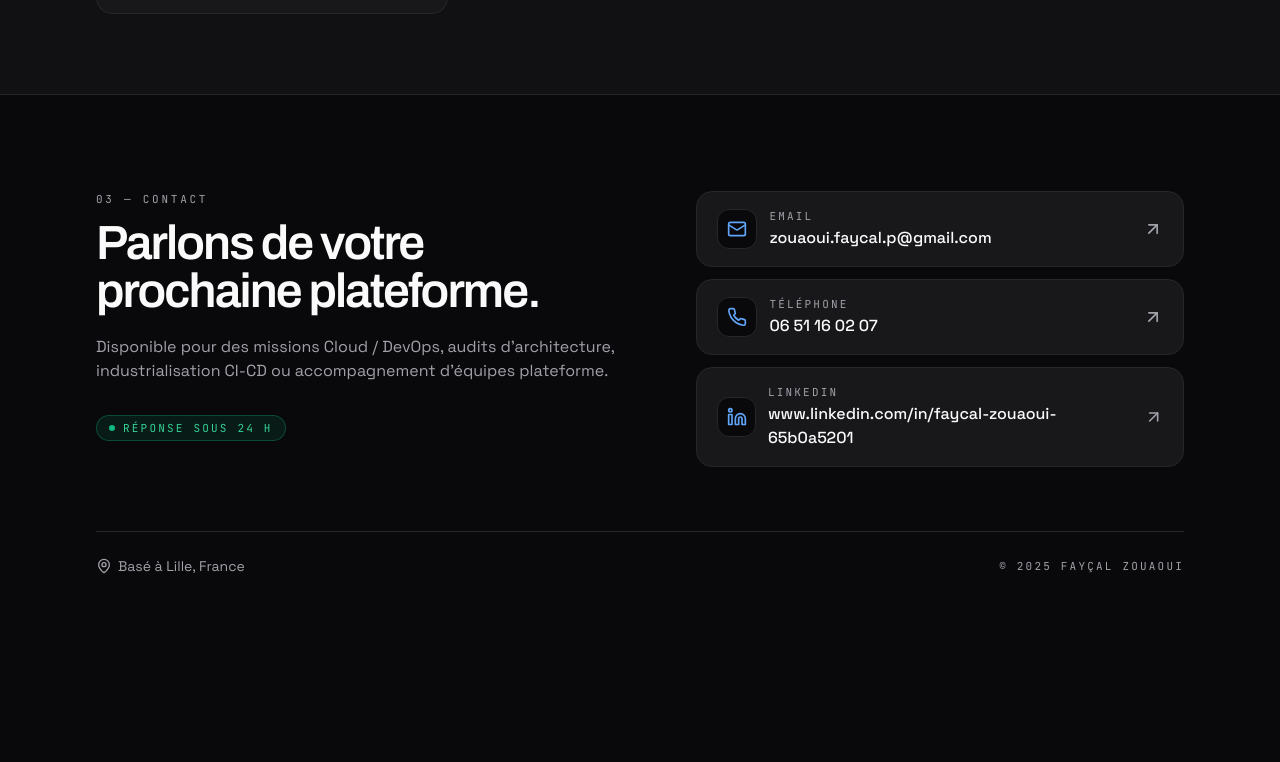
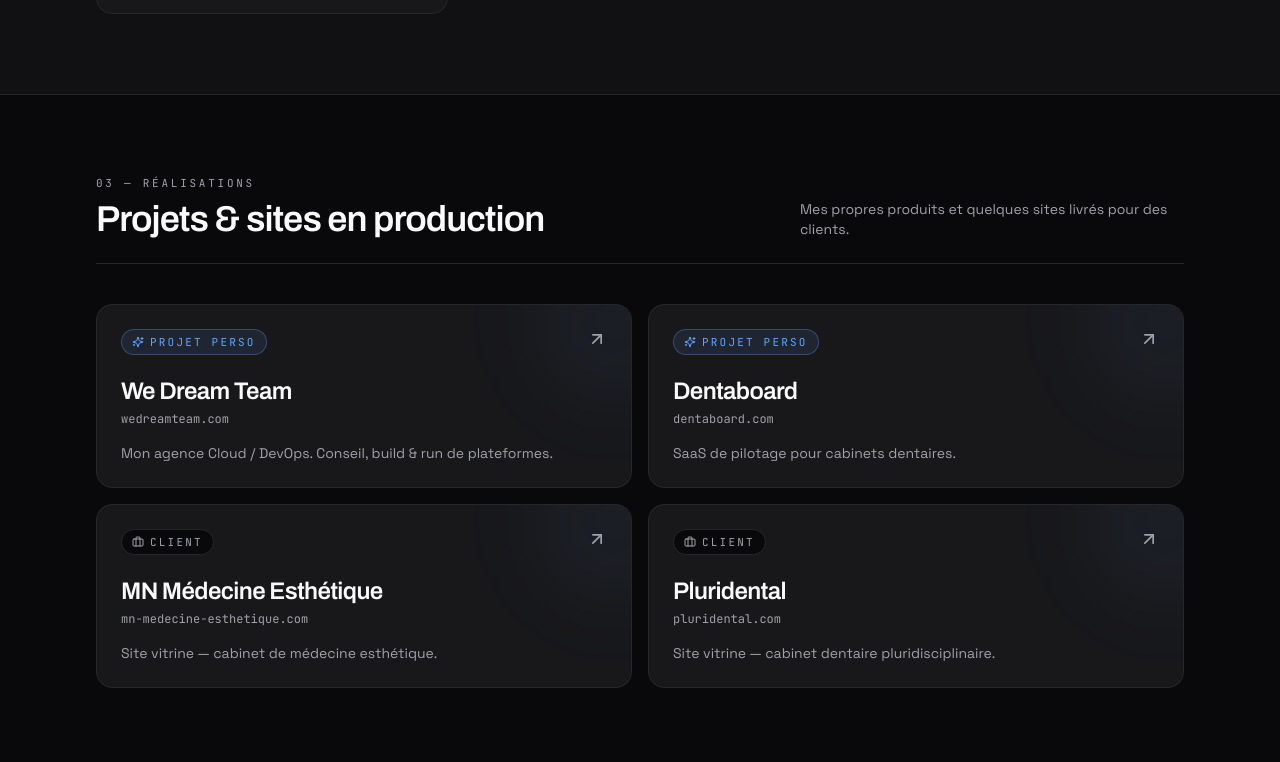
Before and after one commit to we-dream-team/cv, a Next.js app: page / in a window 1280 px wide. Shown: the part 6898-7660 px from the top of the page. Before the commit the page ends 7570 px from the top, so only its background shows below. Built offline with nearby package versions, Linux system fonts and the light colour scheme; no server answers.

Commit message:
feat: add Projects component to main page and update ContactFooter section number
- Integrated the Projects component into the main page for enhanced project visibility.
- Updated the section number in the ContactFooter from "03" to "04" for consistency.

```diff
--- a/src/app/_components/ContactFooter.tsx
+++ b/src/app/_components/ContactFooter.tsx
@@ -57,7 +57,7 @@ export function ContactFooter() {
         <div className="grid gap-12 md:grid-cols-[1.1fr_1fr] md:gap-16">
           <div>
             <p className="font-mono text-2xs uppercase tracking-[0.25em] text-muted-foreground">
-              03 — Contact
+              04 — Contact
             </p>
             <h2 className="mt-3 font-display text-4xl font-semibold leading-[1.05] tracking-tightest text-balance sm:text-5xl">
               Parlons de votre prochaine plateforme.
--- /dev/null
+++ b/src/app/_components/Projects.tsx
@@ -0,0 +1,125 @@
+'use client'
+
+import { ArrowUpRight, Briefcase, Sparkles } from 'lucide-react'
+
+type ProjectKind = 'perso' | 'client'
+
+type Project = {
+  name: string
+  domain: string
+  href: string
+  description: string
+  kind: ProjectKind
+}
+
+const PROJECTS: Project[] = [
+  {
+    name: 'We Dream Team',
+    domain: 'wedreamteam.com',
+    href: 'https://wedreamteam.com',
+    description: 'Mon agence Cloud / DevOps. Conseil, build & run de plateformes.',
+    kind: 'perso',
+  },
+  {
+    name: 'Dentaboard',
+    domain: 'dentaboard.com',
+    href: 'https://dentaboard.com',
+    description: 'SaaS de pilotage pour cabinets dentaires.',
+    kind: 'perso',
+  },
+  {
+    name: 'MN Médecine Esthétique',
+    domain: 'mn-medecine-esthetique.com',
+    href: 'https://mn-medecine-esthetique.com',
+    description: 'Site vitrine — cabinet de médecine esthétique.',
+    kind: 'client',
+  },
+  {
+    name: 'Pluridental',
+    domain: 'pluridental.com',
+    href: 'https://pluridental.com',
+    description: 'Site vitrine — cabinet dentaire pluridisciplinaire.',
+    kind: 'client',
+  },
+]
+
+const KIND_META: Record<ProjectKind, { label: string; icon: typeof Sparkles; classes: string }> = {
+  perso: {
+    label: 'Projet perso',
+    icon: Sparkles,
+    classes: 'border-accent/30 bg-accent/10 text-accent',
+  },
+  client: {
+    label: 'Client',
+    icon: Briefcase,
+    classes: 'border-border bg-background text-muted-foreground',
+  },
+}
+
+export function Projects() {
+  return (
+    <section
+      id="projets"
+      aria-labelledby="projets-heading"
+      className="relative border-t border-border py-16 sm:py-20"
+    >
+      <div className="mx-auto max-w-6xl px-6 sm:px-8">
+        <header className="flex items-end justify-between gap-4 border-b border-border pb-6">
+          <div>
+            <p className="font-mono text-2xs uppercase tracking-[0.25em] text-muted-foreground">
+              03 — Réalisations
+            </p>
+            <h2
+              id="projets-heading"
+              className="mt-2 font-display text-3xl font-semibold tracking-tight sm:text-4xl"
+            >
+              Projets & sites en production
+            </h2>
+          </div>
+          <p className="hidden max-w-sm text-sm text-muted-foreground md:block">
+            Mes propres produits et quelques sites livrés pour des clients.
+          </p>
+        </header>
+
+        <div className="mt-10 grid gap-4 md:grid-cols-2">
+          {PROJECTS.map((p) => {
+            const meta = KIND_META[p.kind]
+            const KindIcon = meta.icon
+            return (
+              <a
+                key={p.domain}
+                href={p.href}
+                target="_blank"
+                rel="noreferrer"
+                className="group relative flex flex-col overflow-hidden rounded-2xl border border-border bg-surface p-6 transition-all hover:-translate-y-0.5 hover:border-accent/40 hover:shadow-elevated"
+              >
+                <span
+                  aria-hidden
+                  className="pointer-events-none absolute -top-16 -right-16 h-40 w-40 rounded-full bg-accent/5 blur-2xl transition-opacity duration-500 group-hover:bg-accent/10"
+                />
+
+                <div className="flex items-start justify-between gap-3">
+                  <span
+                    className={`inline-flex items-center gap-1.5 rounded-full border px-2.5 py-1 font-mono text-2xs uppercase tracking-[0.2em] ${meta.classes}`}
+                  >
+                    <KindIcon className="h-3 w-3" />
+                    {meta.label}
+                  </span>
+                  <ArrowUpRight className="h-5 w-5 text-muted-foreground transition-transform group-hover:-translate-y-0.5 group-hover:translate-x-0.5 group-hover:text-foreground" />
+                </div>
+
+                <h3 className="mt-5 font-display text-2xl font-semibold tracking-tight">
+                  {p.name}
+                </h3>
+                <p className="mt-1 font-mono text-xs text-muted-foreground">{p.domain}</p>
+                <p className="mt-4 text-sm text-muted-foreground text-pretty">
+                  {p.description}
+                </p>
+              </a>
+            )
+          })}
+        </div>
+      </div>
+    </section>
+  )
+}
--- a/src/app/page.tsx
+++ b/src/app/page.tsx
@@ -5,6 +5,7 @@ import { ClientLogos } from './_components/ClientLogos'
 import { ContactFooter } from './_components/ContactFooter'
 import { Hero } from './_components/Hero'
 import { MissionTimeline } from './_components/MissionTimeline'
+import { Projects } from './_components/Projects'
 import { SkillsGrid } from './_components/SkillsGrid'
 import { Toolbar } from './_components/Toolbar'
 import { MISSIONS, PROFILE } from './_data/profile'
@@ -129,6 +130,8 @@ export default function Page() {
         </section>
 
         <SkillsGrid activeTag={tag} onTagClick={handleTagClick} />
+
+        <Projects />
       </main>
 
       <ContactFooter />
```
